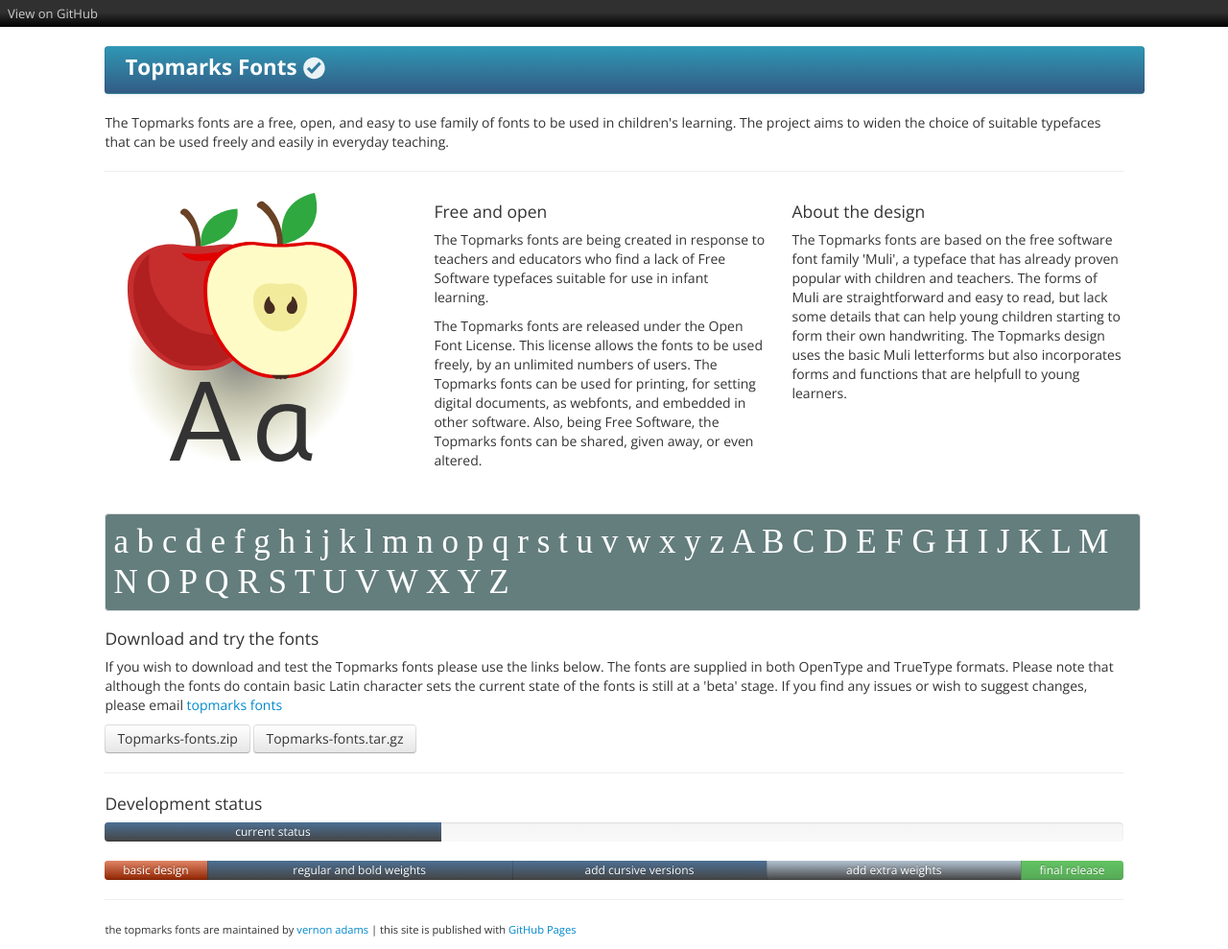
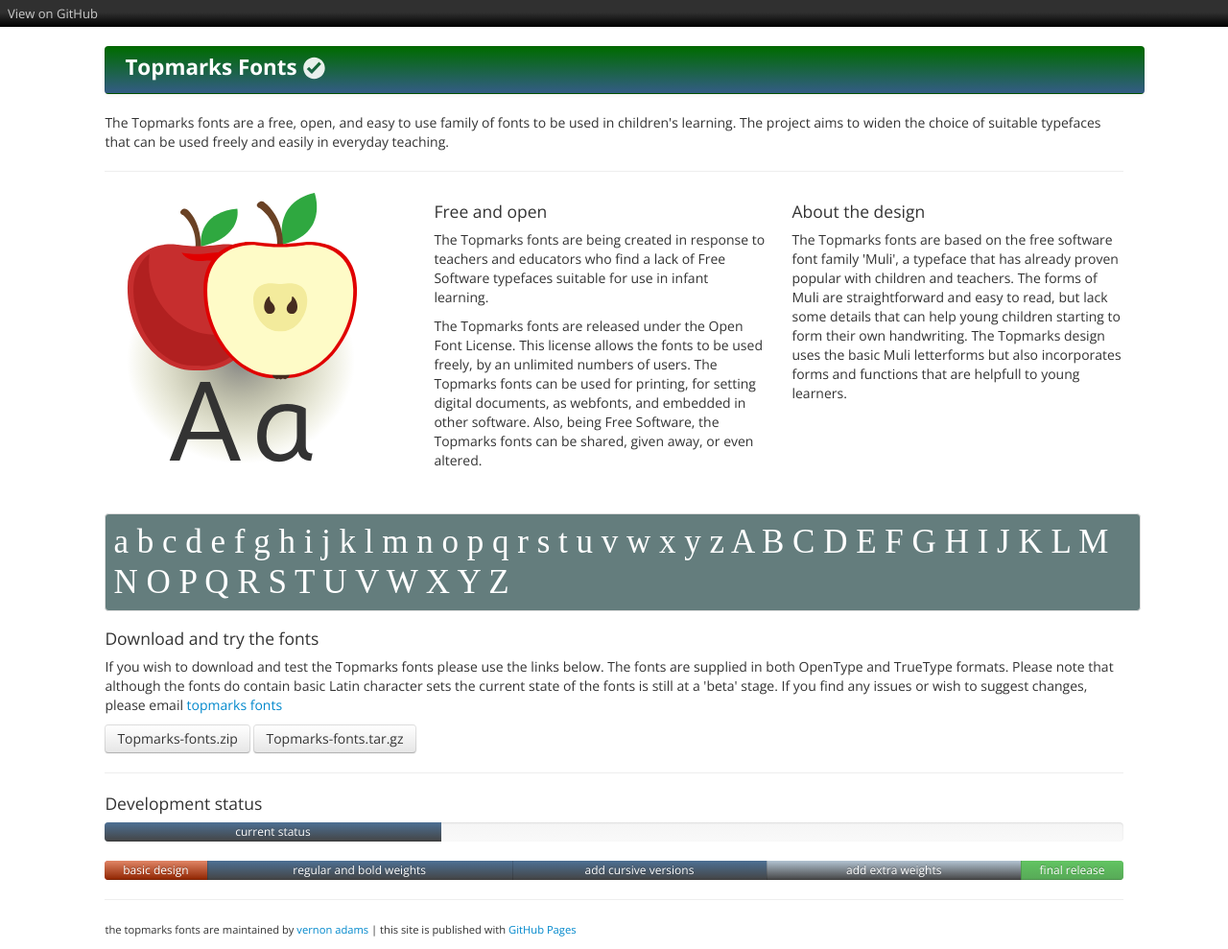
Before and after one commit to vernnobile/topmarks, a Jekyll site: the page built from index.html, in a window 1280 px wide. Shown: the whole page at 96% size. Built offline with Jekyll 4.4.1, drawn with Linux system fonts in a browser that asks for light colours; some web fonts are replaced.

Commit message:
Update stylesheet.css

```diff
--- a/stylesheets/stylesheet.css
+++ b/stylesheets/stylesheet.css
@@ -55,12 +55,12 @@
 }
 .navbar {
 	margin-top:20px;
-background-color: #49AFCD;
-background-image: -moz-linear-gradient(top, #2F96B4, #335C85);
-background-image: -webkit-gradient(linear, 0 0, 0 100%, from(#2F96B4), to(#335C85));
-background-image: -webkit-linear-gradient(top, #2F96B4, #335C85);
-background-image: -o-linear-gradient(top, #2F96B4, #335C85);
-background-image: linear-gradient(to bottom, #2F96B4, #335C85);
+background-color: #006B00;
+background-image: -moz-linear-gradient(top, #006B00, #335C85);
+background-image: -webkit-gradient(linear, 0 0, 0 100%, from(#006B00), to(#335C85));
+background-image: -webkit-linear-gradient(top, #006B00, #335C85);
+background-image: -o-linear-gradient(top, #006B00, #335C85);
+background-image: linear-gradient(to bottom, #006B00, #335C85);
 background-repeat: repeat-x;
   border:1px solid #D4D4D4;
   border-bottom-left-radius:4px;
```
